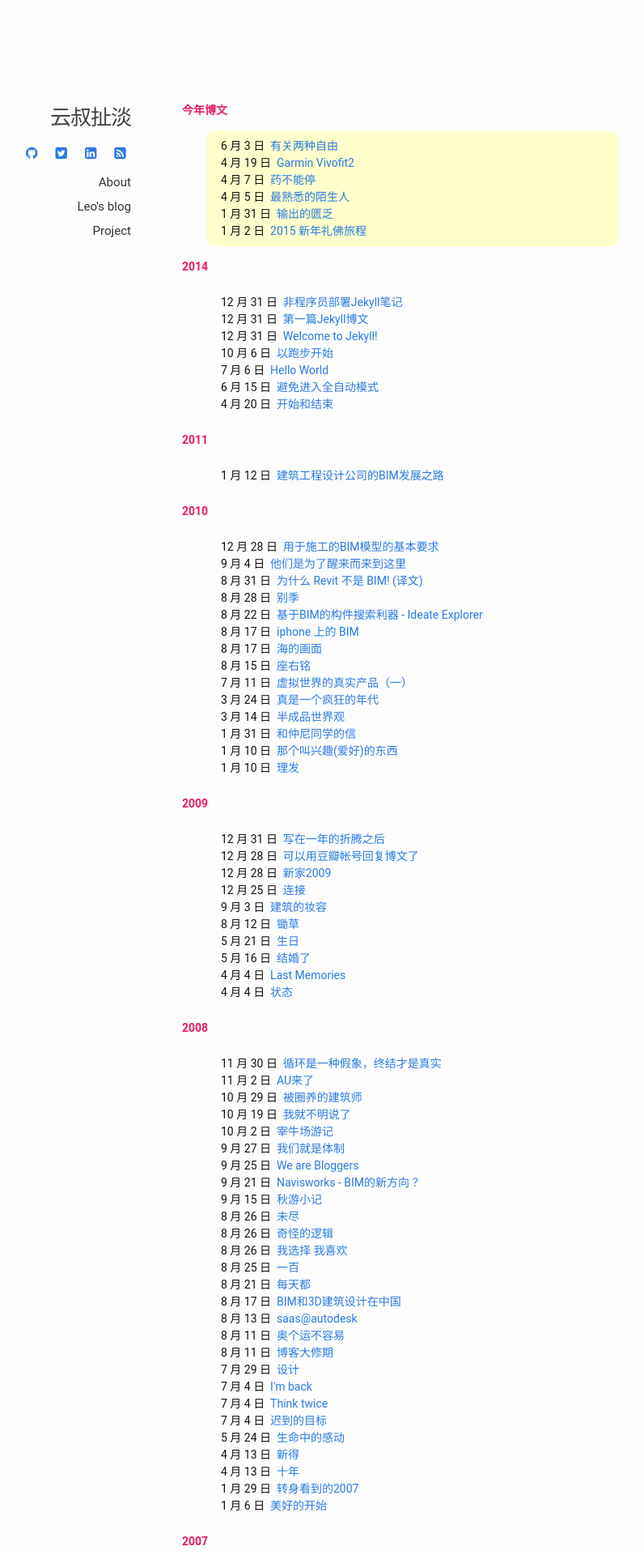
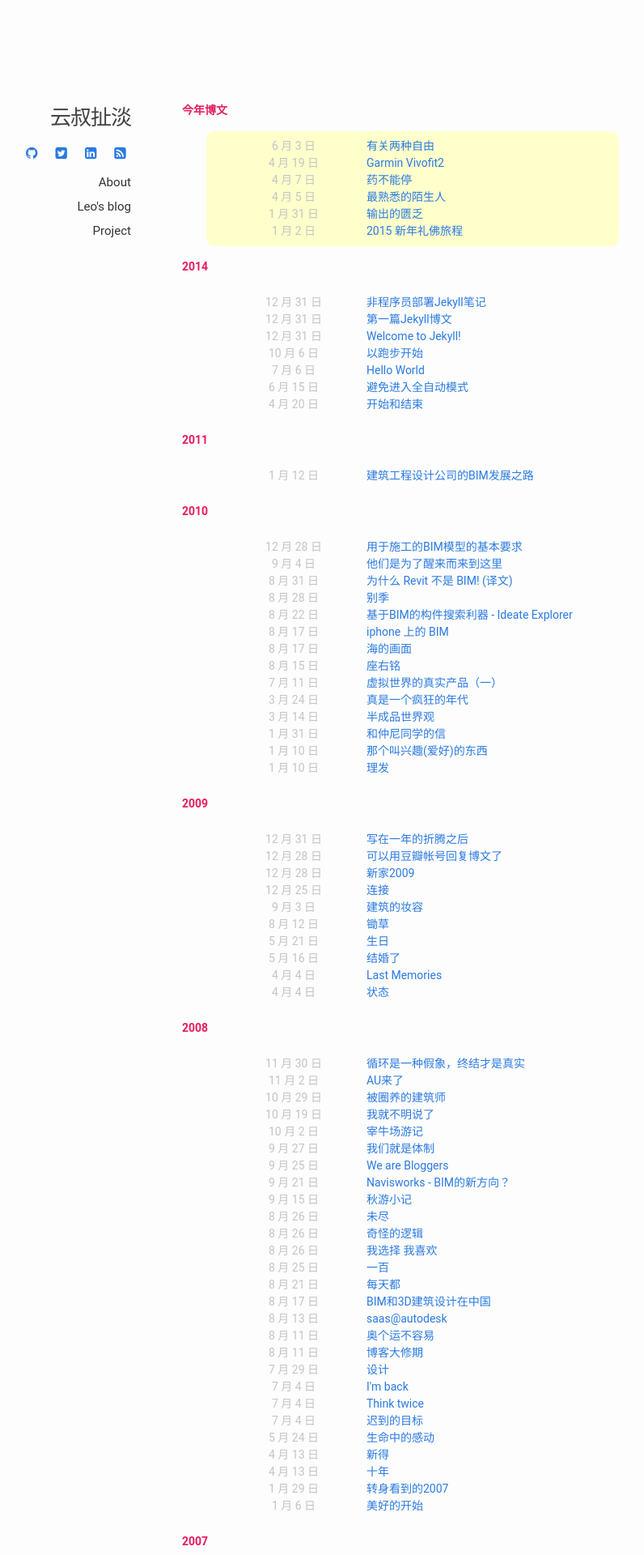
Before and after one commit to leoshcn/leoshcn.github.io, a Jekyll site: the page built from archive.html, in a window 1280 px wide. Shown: the top 1920 px of the page at 81% size, without its empty margins (158-954 px from the left). Built offline with Jekyll 4.4.1, drawn with Linux system fonts in a browser that asks for light colours.

Commit message:
adjust style

```diff
--- a/archive.html
+++ b/archive.html
@@ -17,7 +17,7 @@ permalink: /blog/archive/
         <ul class="past-year">
       {% endif %}
     {% endunless %}
-      <li><time><span style="width:180px;">{{ post.date | date:"%-m 月 %-d 日" }}</span></time>&nbsp;&nbsp;<a href="{{ post.url }}">{{ post.title }}</a></li>
+      <li><span style="width:180px; text-align:center; color:#C4C4C4;display:block; float:left; ">{{ post.date | date:"%-m 月 %-d 日" }}</span><a href="{{ post.url }}">{{ post.title }}</a></li>
   {% endfor %}
   </ul>
 </section>
```
